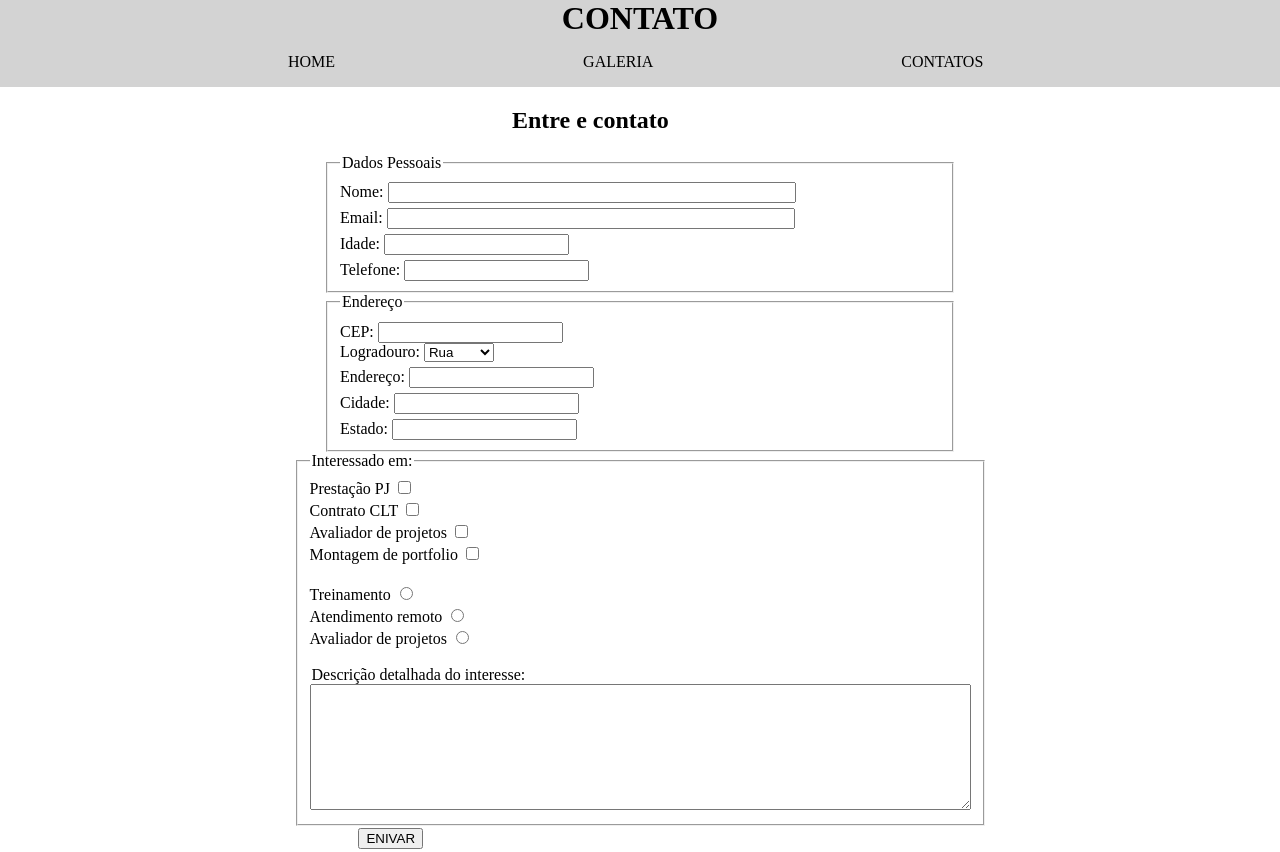
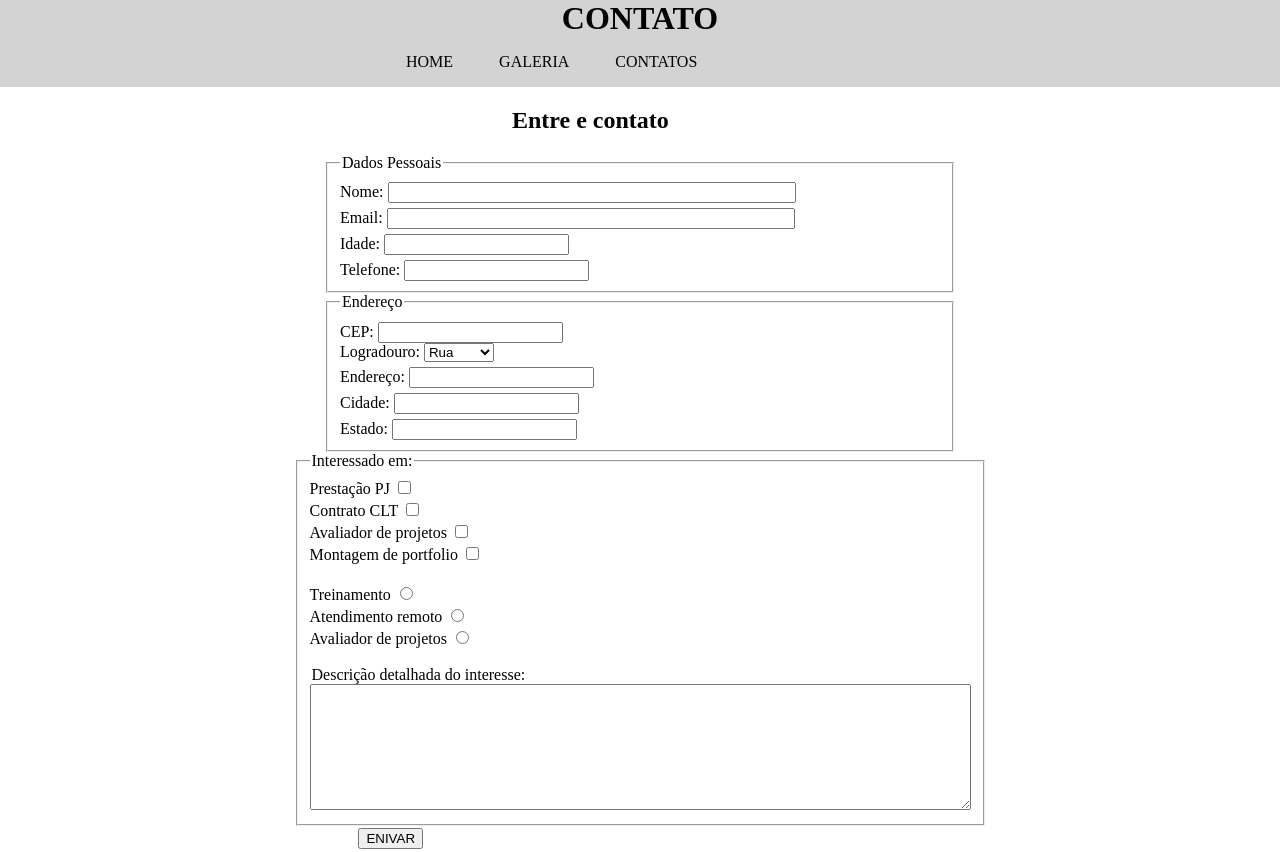
Before and after one commit to Vieira-Gilmar/apresentacaosemirames, a plain HTML site: page contato.html in a window 1280 px wide. Shown: the top 852 px of the page. Drawn offline with Linux system fonts and the light colour scheme.

Commit message:
Update contato.html

```diff
--- a/contato.html
+++ b/contato.html
@@ -38,11 +38,16 @@
                 background-color: lightgrey;
             }
 
+            ol{
+                margin-left: 25%;
+            }
+
             ol >li{
                 list-style: none;
-                margin-left: 20%;
+                margin-left: 5%;
                 color: black;
             }
+
             a{
                 text-decoration: none;
                 color: black;
```
